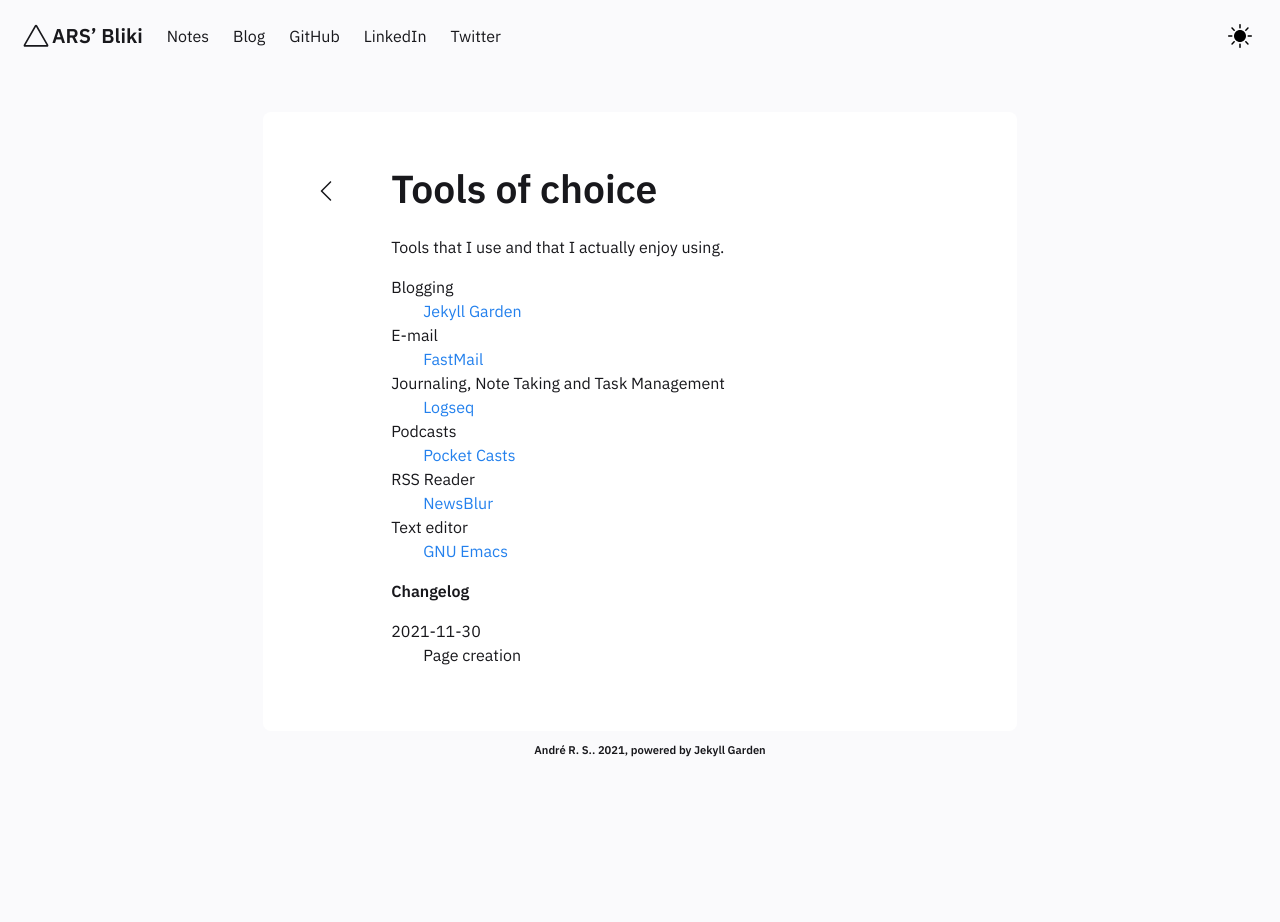
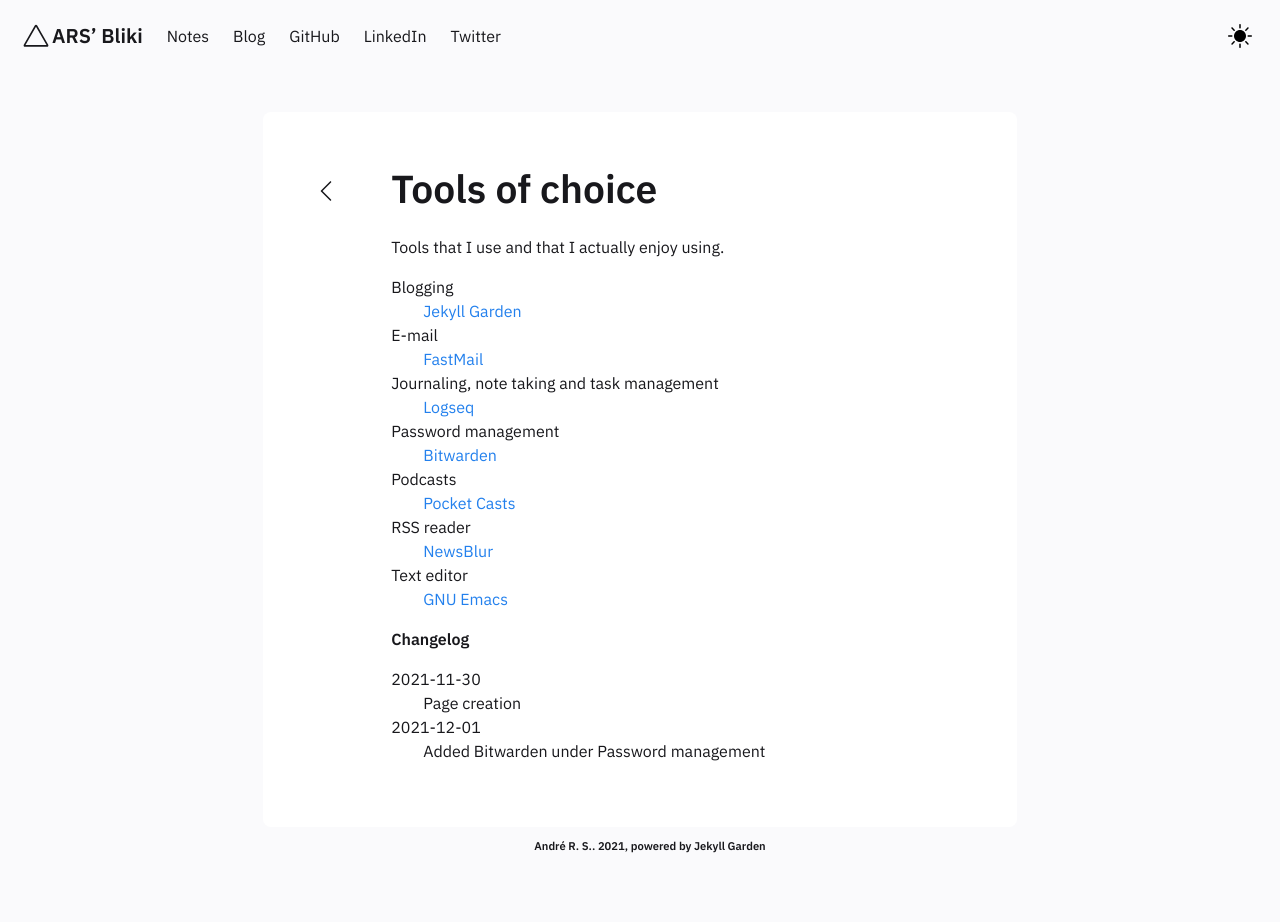
Before and after one commit to ars-dev-br/ars-dev-br.github.io, a Jekyll site: the page built from _notes/Public/Tools of choice.md, in a window 1280 px wide. Built offline with Jekyll 4.4.1, drawn with Linux system fonts in a browser that asks for light colours; before the commit the page ends 900 px from its top, so only the background shows below that.

Commit message:
Add Bitwarden to Tools of choice

```diff
--- a/_notes/Public/Tools of choice.md
+++ b/_notes/Public/Tools of choice.md
@@ -1,7 +1,7 @@
 ---
 title: Tools of choice
 notetype: feed
-date: 2021-11-30
+date: 2021-12-01
 ---
 
 Tools that I use and that I actually enjoy using.
@@ -12,13 +12,16 @@ Blogging
 E-mail
 : [FastMail](https://www.fastmail.com/)
 
-Journaling, Note Taking and Task Management
+Journaling, note taking and task management
 : [Logseq](https://logseq.com/)
+
+Password management
+: [Bitwarden](https://bitwarden.com/)
 
 Podcasts
 : [Pocket Casts](https://www.pocketcasts.com/)
 
-RSS Reader
+RSS reader
 : [NewsBlur](https://newsblur.com/)
 
 Text editor
@@ -28,3 +31,6 @@ Text editor
 
 2021-11-30
 : Page creation
+
+2021-12-01
+: Added Bitwarden under Password management
```
